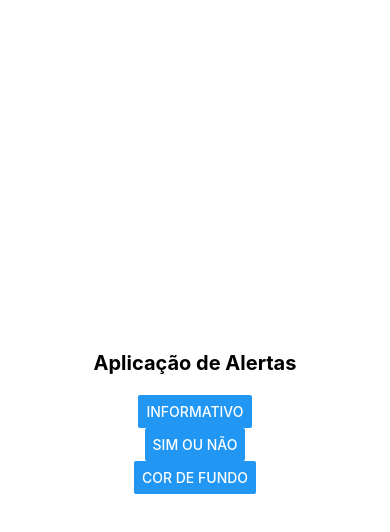
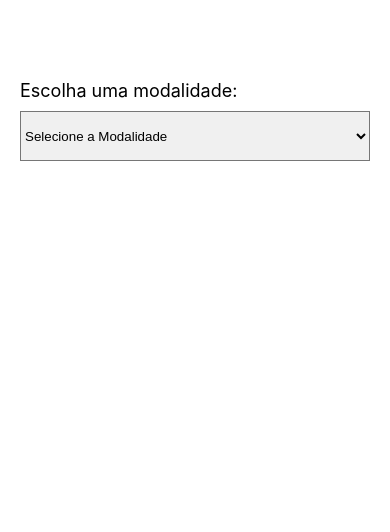
Before and after one commit to BobAlvesBob/meu-projeto, a React Native app: screen / in a window 390 px wide. Shown: the top 532 px of the page. Built offline with nearby package versions, Linux system fonts and the light colour scheme.

Commit message:
Picker implementado

```diff
--- a/App.js
+++ b/App.js
@@ -1,42 +1,30 @@
 import React, { useState } from 'react';
-import { View, Text, Button, StyleSheet, Alert } from 'react-native';
+import { View, Text, StyleSheet } from 'react-native';
+import { Picker } from '@react-native-picker/picker';
 
 export default function App() {
-  const [bgColor, setBgColor] = useState('#fff');
-
-  const showInfoAlert = () => {
-    Alert.alert("Alerta informativo", "Pressione OK para fechar");
-  };
-
-  const showYesNoAlert = () => {
-    Alert.alert(
-      "Confirmação",
-      "Você deseja continuar?",
-      [
-        { text: "NÃO", onPress: () => console.log("Opção escolhida: NÃO") },
-        { text: "SIM", onPress: () => console.log("Opção escolhida: SIM") },
-      ]
-    );
-  };
-
-  const showColorAlert = () => {
-    Alert.alert(
-      "Escolha uma cor",
-      "Verde, Vermelho ou Branco",
-      [
-        { text: "Verde", onPress: () => setBgColor("green") },
-        { text: "Vermelho", onPress: () => setBgColor("red") },
-        { text: "Branco", onPress: () => setBgColor("white") },
-      ]
-    );
-  };
+  const [userModalidade, setUserModalidade] = useState('');
 
   return (
-    <View style={[styles.container, { backgroundColor: bgColor }]}>
-      <Text style={styles.title}>Aplicação de Alertas</Text>
-      <Button title="Informativo" onPress={showInfoAlert} />
-      <Button title="SIM ou NÃO" onPress={showYesNoAlert} style={styles.button} />
-      <Button title="Cor de fundo" onPress={showColorAlert} style={styles.button} />
+    <View style={styles.container}>
+      <Text style={styles.label}>Escolha uma modalidade:</Text>
+
+      <Picker
+        selectedValue={userModalidade}
+        onValueChange={(itemValue) => setUserModalidade(itemValue)}
+        style={styles.picker}
+      >
+        <Picker.Item label="Selecione a Modalidade" value="" />
+        <Picker.Item label="Futebol" value="futebol" />
+        <Picker.Item label="Vôlei" value="volei" />
+        <Picker.Item label="Basquete" value="basquete" />
+      </Picker>
+
+      {userModalidade !== '' && (
+        <Text style={styles.resultado}>
+          🏅 Modalidade selecionada: <Text style={{ fontWeight: 'bold' }}>{userModalidade}</Text>
+        </Text>
+      )}
     </View>
   );
 }
@@ -44,15 +32,22 @@ export default function App() {
 const styles = StyleSheet.create({
   container: {
     flex: 1,
-    justifyContent: 'center',
-    alignItems: 'center',
+    paddingTop: 80,
+    paddingHorizontal: 20,
+    backgroundColor: '#fff',
   },
-  title: {
-    fontSize: 20,
-    fontWeight: 'bold',
+  label: {
+    fontSize: 18,
+    marginBottom: 10,
+  },
+  picker: {
+    height: 50,
+    backgroundColor: '#f0f0f0',
     marginBottom: 20,
   },
-  button: {
-    marginVertical: 10,
+  resultado: {
+    marginTop: 20,
+    fontSize: 16,
+    color: '#333',
   },
 });
--- a/package.json
+++ b/package.json
@@ -2,7 +2,7 @@
   "name": "meu-projeto",
   "version": "1.0.0",
   "main": "index.js",
-  "scripts": {
+   "scripts": {
     "start": "expo start",
     "android": "expo start --android",
     "ios": "expo start --ios",
@@ -10,6 +10,7 @@
   },
   "dependencies": {
     "@expo/webpack-config": "^19.0.1",
+    "@react-native-picker/picker": "^2.11.4",
     "expo": "~54.0.13",
     "expo-status-bar": "~3.0.8",
     "react": "19.1.0",
```
Also changed, not shown: 1 other file (tests, documents, lock files or other folders).
